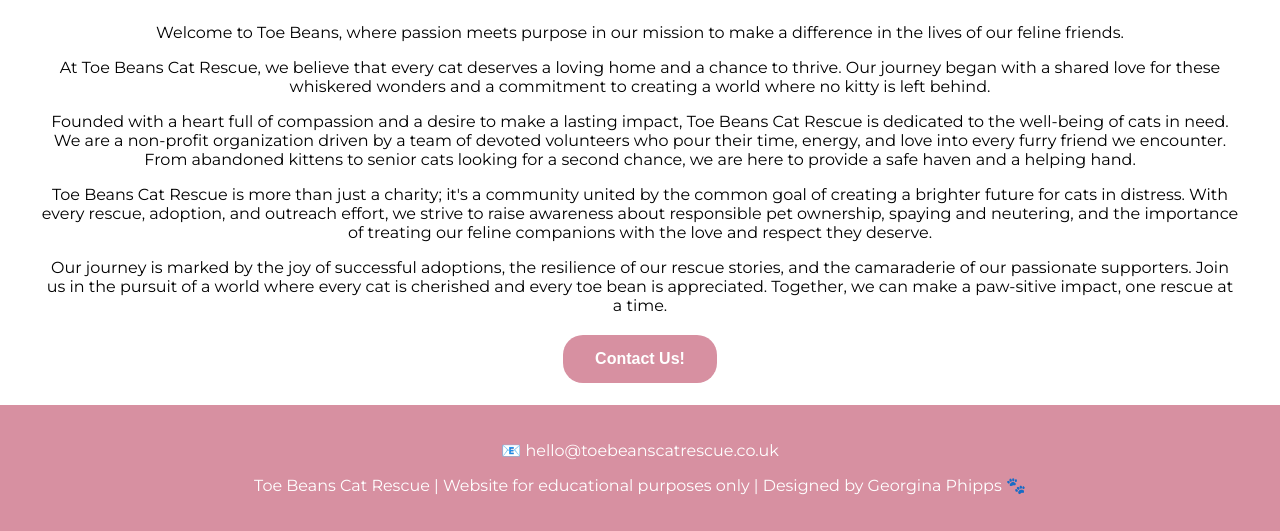
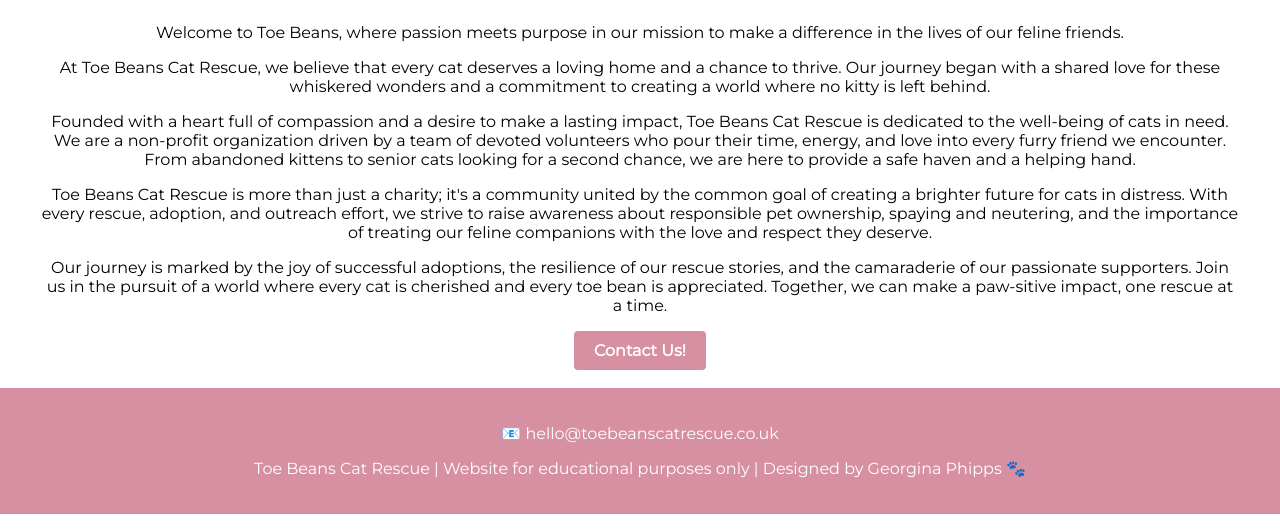
Before and after one commit to georginaphipps/toe-beans-cat-rescue, a plain HTML site: page about-us.html in a window 1280 px wide. Shown: the part 899-1430 px from the top of the page. Drawn offline with Linux system fonts and the light colour scheme.

Commit message:
commit button tweaks

```diff
--- a/assets/style.css
+++ b/assets/style.css
@@ -130,16 +130,14 @@ ul {
 
   button {
     background-color: #d790a1;
+    color: #fff;
+    padding: 10px 20px;
     border: none;
-    border-radius: 20px;
-    color: white;
-    padding: 15px 32px;
-    text-align: center;
-    text-decoration: none;
+    border-radius: 4px;
+    cursor: pointer;
+    font-weight: bold;
+    font-family: "Montserrat", sans-serif;
     font-size: 16px;
-    font-weight: bold;
-    margin: 4px 2px;
-    cursor: pointer;
   }
 
  /*form on contact page*/
@@ -180,6 +178,9 @@ ul {
       border: none;
       border-radius: 4px;
       cursor: pointer;
+      font-weight: bold;
+      font-family: "Montserrat", sans-serif;
+      font-size: 16px;
     }
 
     input[type="submit"]:hover {
```
